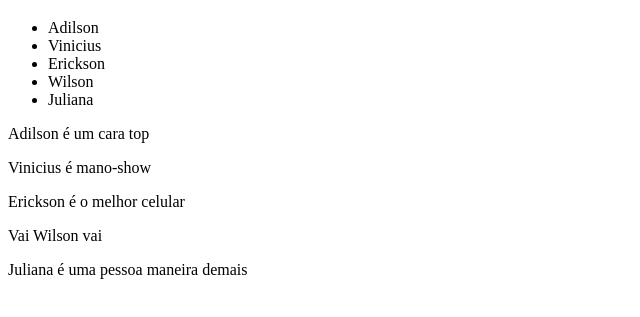
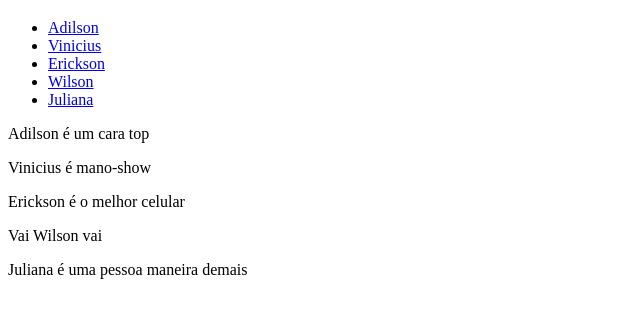
Before and after one commit to matheusfgb2/trybe-exercicios, a plain HTML site: page 01-fundamentos/secao-02-introducao-a-html-e-css/dia-01-html-e-css-estruturas-de-página/index1.html in a window 1280 px wide. Shown: the part 61-378 px from the top of the page, without its empty margins (0-640 px from the left). Drawn offline with Linux system fonts and the light colour scheme.

Commit message:
add link para paragrafos das pessoas

```diff
--- a/01-fundamentos/secao-02-introducao-a-html-e-css/dia-01-html-e-css-estruturas-de-página/index1.html
+++ b/01-fundamentos/secao-02-introducao-a-html-e-css/dia-01-html-e-css-estruturas-de-página/index1.html
@@ -6,17 +6,17 @@
   </head>
   <body>
     <h1>Exercícios</h1>
-      <ul>
-        <li>Adilson</li>
-        <li>Vinicius</li>
-        <li>Erickson</li>
-        <li>Wilson</li>
-        <li>Juliana</li>
-      </ul>
-      <p>Adilson é um cara top</p>
-      <p>Vinicius é mano-show</p>
-      <p>Erickson é o melhor celular</p>
-      <p>Vai Wilson vai</p>
-      <p>Juliana é uma pessoa maneira demais</p>
+    <ul>
+      <li><a href="#adilson">Adilson</a></li>
+      <li><a href="#vinicius">Vinicius</a></li>
+      <li><a href="#erickson">Erickson</a></li>
+      <li><a href="#wilson">Wilson</a></li>
+      <li><a href="#juliana">Juliana</a></li>
+    </ul>
+    <p id="adilson">Adilson é um cara top</p>
+    <p id="vinicius">Vinicius é mano-show</p>
+    <p id="erickson">Erickson é o melhor celular</p>
+    <p id="wilson">Vai Wilson vai</p>
+    <p id="juliana">Juliana é uma pessoa maneira demais</p>
   </body>
 </html>
```
